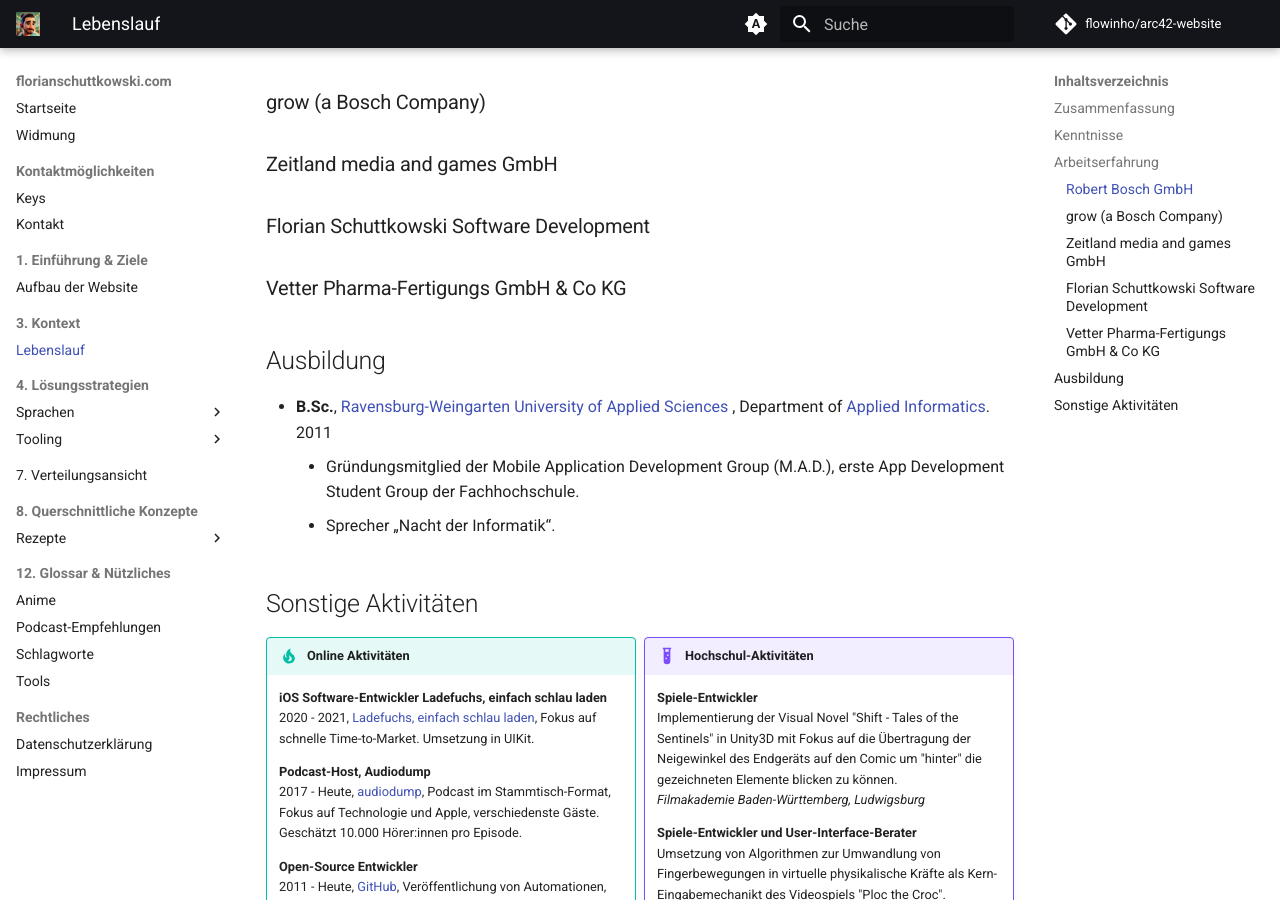
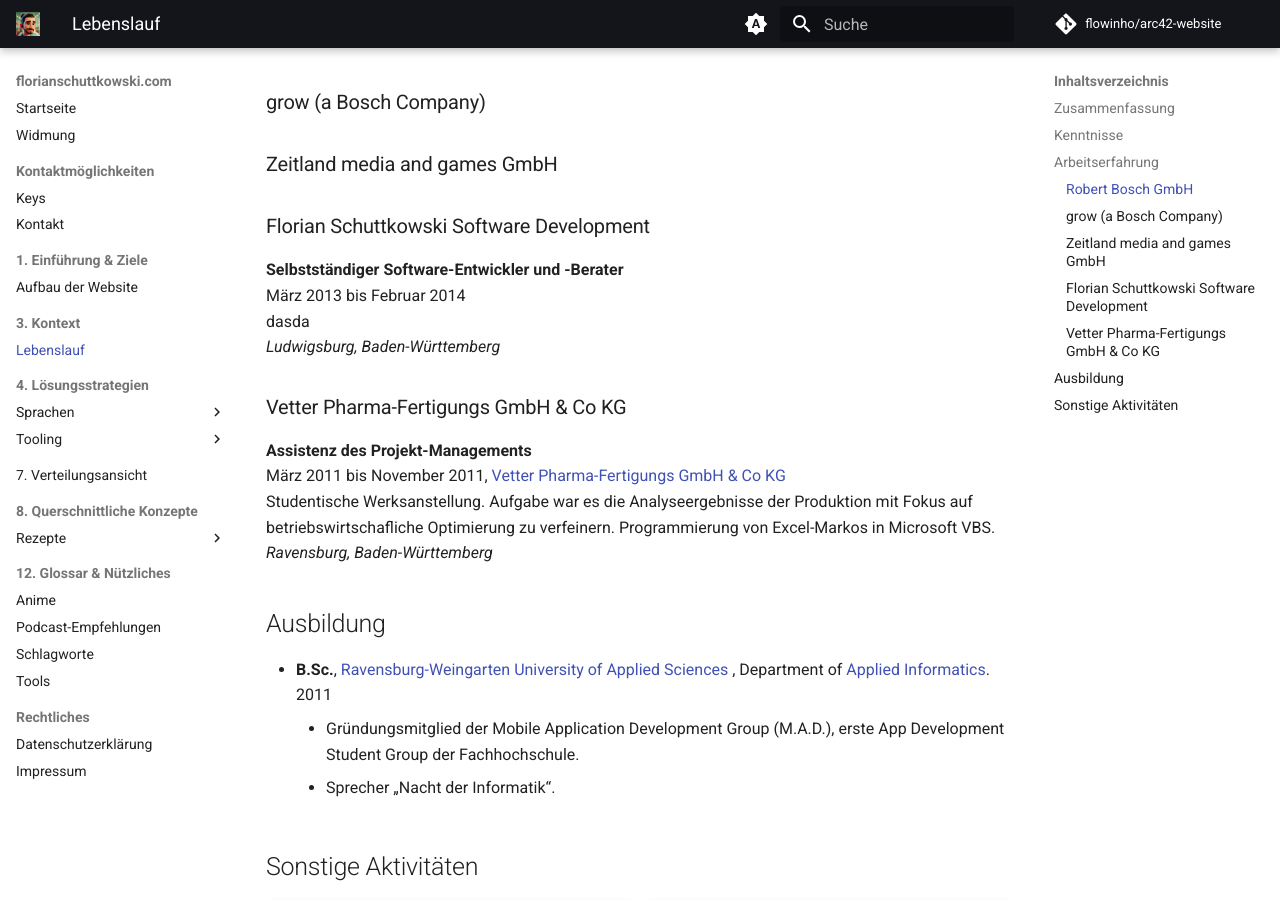
Before and after one commit to md42/arc42-website, an MkDocs documentation site: the page built from docs/kontext/lebenslauf.md, in a window 1280 px wide and 900 px high, scrolled down 970 px. Built offline with MkDocs 1.6.1 and Material for MkDocs 9.7.7, drawn with Linux system fonts in a browser that asks for light colours; plug-ins that fetch from the network failed and are left out; comment, search, counter and statistics services are not loaded.

Commit message:
Update cv

```diff
--- a/docs/kontext/lebenslauf.md
+++ b/docs/kontext/lebenslauf.md
@@ -93,8 +93,18 @@
 
 ### Florian Schuttkowski Software Development
 
+**Selbstständiger Software-Entwickler und -Berater**
+März 2013 bis Februar 2014
+dasda
+_Ludwigsburg, Baden-Württemberg_
+
+
 ### Vetter Pharma-Fertigungs GmbH & Co KG
 
+**Assistenz des Projekt-Managements**
+März 2011 bis November 2011, [Vetter Pharma-Fertigungs GmbH & Co KG]()
+Studentische Werksanstellung. Aufgabe war es die Analyseergebnisse der Produktion mit Fokus auf betriebswirtschafliche Optimierung zu verfeinern. Programmierung von Excel-Markos in Microsoft VBS.
+_Ravensburg, Baden-Württemberg_
 
 ## Ausbildung
 
```
